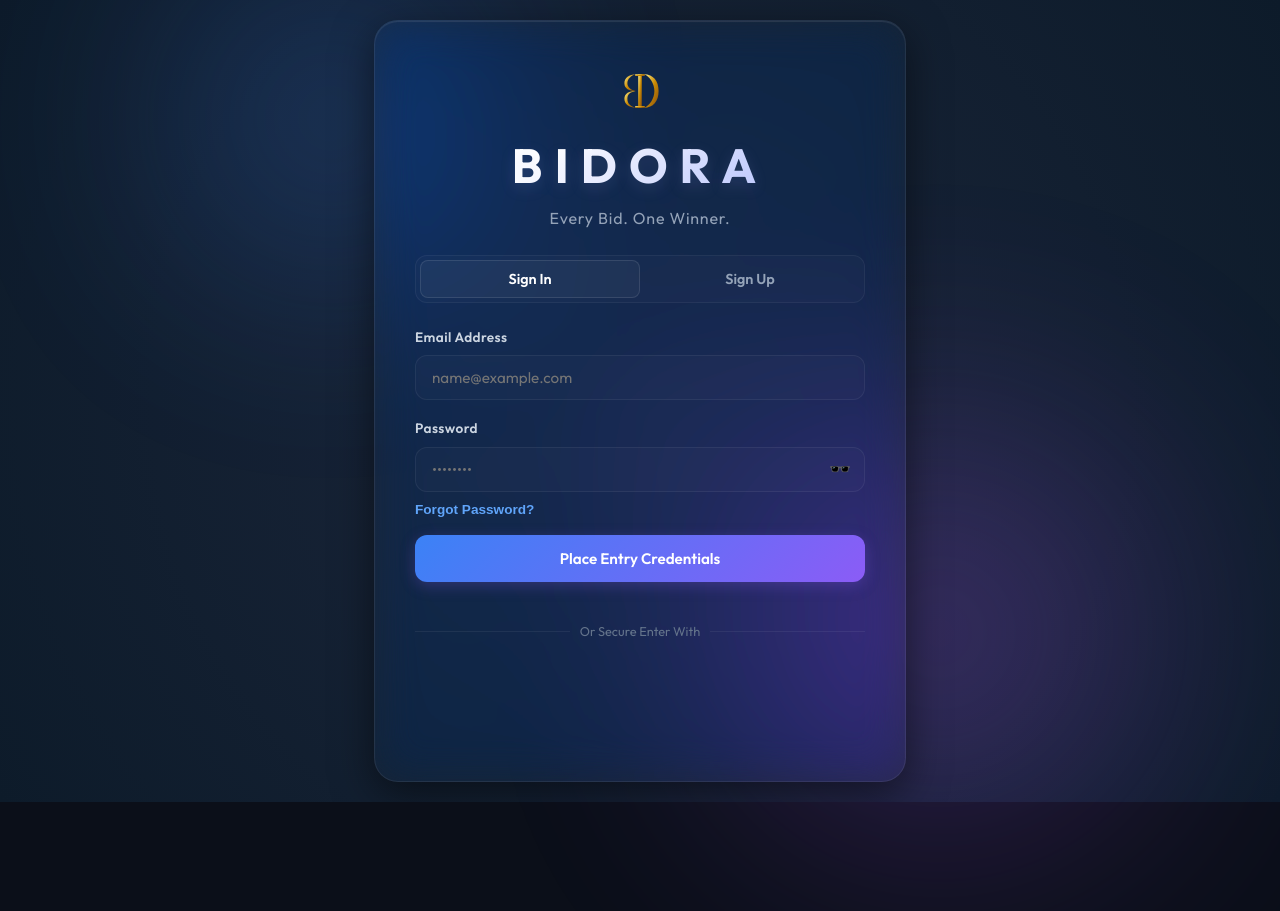
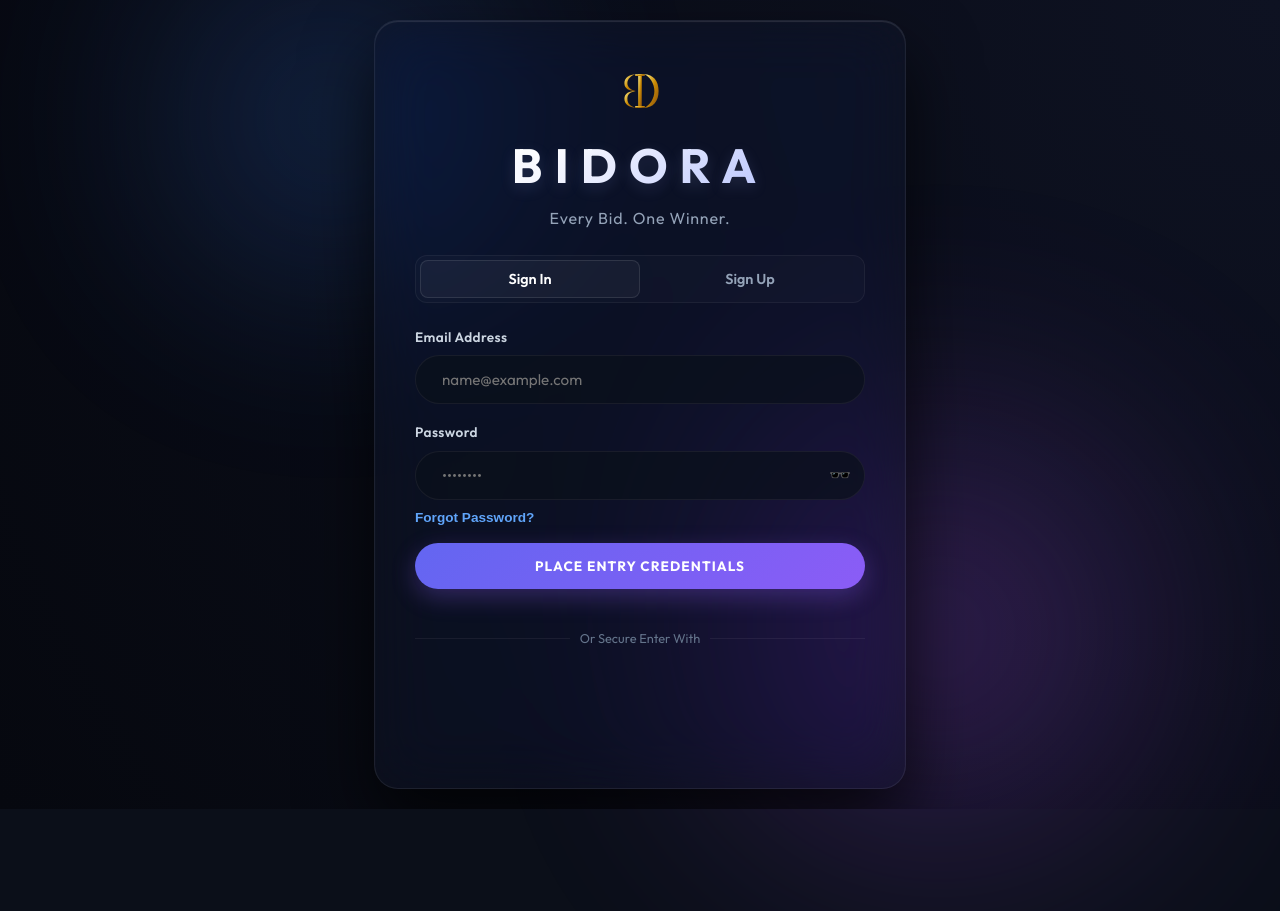
Before and after one commit to Sagarspoojary/Bidora, a React (Vite) app in the folder client/: page /#/login in a window 1280 px wide. Built offline with nearby package versions, Linux system fonts and the light colour scheme; no server answers.

Commit message:
style: apply ultra-premium luxury dashboard aesthetics, gradient space backgrounds, and capsule pill buttons

```diff
--- a/client/src/App.css
+++ b/client/src/App.css
@@ -2493,3 +2493,113 @@
   background: rgba(255, 255, 255, 0.02) !important;
   color: #f1f5f9 !important;
 }
+
+/* ==========================================================================
+   ULTRA-PREMIUM MODERN DESIGN OVERRIDES (AESTHETIC & CONTRAST UPGRADE)
+   ========================================================================== */
+
+/* Dark Mode Gradient Space Background */
+body, .app-container, .auth-card-container {
+  background: radial-gradient(circle at top right, #0e1222 0%, #06080f 100%) !important;
+}
+
+/* Frosted Glassmorphism Panels */
+.glass-card,
+.workspace-item-card,
+.auction-catalog-card,
+.service-card,
+.dropdown-menu,
+.navbar-header,
+.empty-centerpiece-state,
+.live-centerpiece-card {
+  background: rgba(18, 24, 38, 0.45) !important;
+  backdrop-filter: blur(30px) saturate(190%) !important;
+  -webkit-backdrop-filter: blur(30px) saturate(190%) !important;
+  border: 1px solid rgba(255, 255, 255, 0.075) !important;
+  border-radius: 24px !important;
+  box-shadow: 0 35px 70px rgba(0, 0, 0, 0.7),
+              inset 0 1px 1px 0 rgba(255, 255, 255, 0.12) !important;
+}
+
+/* Ultra-Smooth Lift on Cards with Neon Shadows */
+.workspace-item-card:hover,
+.auction-catalog-card:hover,
+.live-centerpiece-card:hover {
+  transform: translateY(-8px) scale(1.01) !important;
+  border-color: rgba(139, 92, 246, 0.35) !important;
+  box-shadow: 0 45px 80px rgba(0, 0, 0, 0.8),
+              0 0 35px rgba(139, 92, 246, 0.2),
+              inset 0 1px 1px 0 rgba(255, 255, 255, 0.2) !important;
+}
+
+/* Capsule Form Inputs & Dropdowns */
+.form-input, .bid-input, .search-input-field, .search-form-wrap, .form-textarea {
+  border-radius: 9999px !important; /* Elegant pill inputs */
+  background: rgba(11, 16, 27, 0.7) !important;
+  border: 1px solid rgba(255, 255, 255, 0.06) !important;
+  padding: 14px 26px !important;
+  font-family: inherit;
+  color: #fff;
+  transition: all 0.3s cubic-bezier(0.16, 1, 0.3, 1) !important;
+}
+
+.form-textarea {
+  border-radius: 18px !important; /* Keep textareas rectangular but soft */
+}
+
+.form-input:focus, .bid-input:focus, .form-textarea:focus {
+  border-color: rgba(167, 139, 250, 0.6) !important;
+  box-shadow: 0 0 22px rgba(167, 139, 250, 0.3) !important;
+  background: rgba(15, 23, 42, 0.8) !important;
+}
+
+/* Gradient Pill-Shaped Buttons with Neon Shadows */
+.btn-primary, .search-submit-btn, .btn-submit-bid, .btn-workspace-action {
+  background: linear-gradient(135deg, #6366f1 0%, #8b5cf6 100%) !important;
+  border: none !important;
+  border-radius: 9999px !important; /* Perfect capsule button shape */
+  font-weight: 700 !important;
+  letter-spacing: 0.08em;
+  text-transform: uppercase;
+  font-size: 0.85rem !important;
+  padding: 14px 28px !important;
+  box-shadow: 0 8px 24px rgba(139, 92, 246, 0.3) !important;
+  color: #fff !important;
+  cursor: pointer;
+  transition: all 0.3s cubic-bezier(0.16, 1, 0.3, 1) !important;
+}
+
+.btn-primary:hover, .search-submit-btn:hover, .btn-submit-bid:hover:not(:disabled) {
+  transform: translateY(-3px) scale(1.025) !important;
+  box-shadow: 0 12px 30px rgba(139, 92, 246, 0.55) !important;
+}
+
+.btn-primary:active, .search-submit-btn:active {
+  transform: translateY(1px) scale(0.97) !important;
+}
+
+/* Dashboard Statistics KPI Indicators styling */
+.stat-card-value {
+  background: linear-gradient(135deg, #fcd34d 0%, #f59e0b 100%);
+  -webkit-background-clip: text;
+  -webkit-text-fill-color: transparent;
+  font-weight: 800;
+  text-shadow: 0 0 10px rgba(245, 158, 11, 0.15);
+}
+
+.stat-metric-card {
+  border-radius: 20px !important;
+}
+
+/* Featured Centerpiece Watch Wrapper Glow */
+.centerpiece-image-wrap {
+  border-radius: 20px !important;
+  box-shadow: 0 0 25px rgba(139, 92, 246, 0.15);
+  border: 1px solid rgba(139, 92, 246, 0.25) !important;
+}
+
+/* Alert Message Boxes Glassmorphic borders */
+.alert, [style*="color: #4ade80"], [style*="color: #f87171"] {
+  border-radius: 12px !important;
+  backdrop-filter: blur(10px);
+}
```
